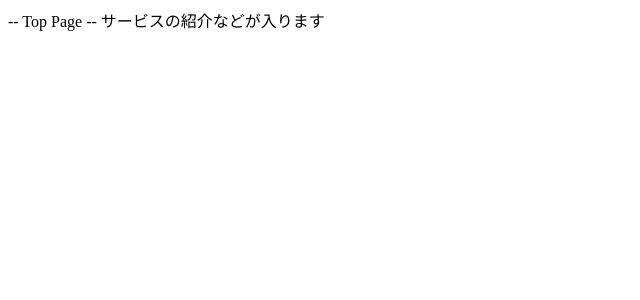
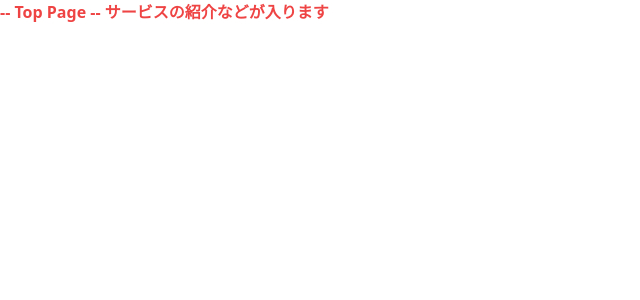
Before and after one commit to kawabata324/personal-history-front, a Nuxt app: page / in a window 1280 px wide. Shown: the top 300 px of the page, without its empty margins (0-640 px from the left). Built offline with nearby package versions, Linux system fonts and the light colour scheme.

Commit message:
add tailwind css

```diff
--- a/nuxt.config.ts
+++ b/nuxt.config.ts
@@ -2,5 +2,6 @@
 export default defineNuxtConfig({
   typescript: {
     strict: true
-  }
+  },
+  modules: ['@nuxtjs/tailwindcss']
 })
--- a/package.json
+++ b/package.json
@@ -14,6 +14,7 @@
   "devDependencies": {
     "@nuxt/eslint-config": "^0.1.1",
     "@nuxt/test-utils": "^3.3.1",
+    "@nuxtjs/tailwindcss": "^6.6.0",
     "@vue/eslint-config-prettier": "^7.1.0",
     "eslint": "^8.36.0",
     "eslint-plugin-prettier": "^4.2.1",
--- a/pages/index.vue
+++ b/pages/index.vue
@@ -1,7 +1,7 @@
 <script lang="ts" setup></script>
 
 <template>
-  <div>-- Top Page -- サービスの紹介などが入ります</div>
+  <div class="text-red-500 font-bold">-- Top Page -- サービスの紹介などが入ります</div>
 </template>
 
 <style scoped></style>
```
Also changed, not shown: 1 other file (tests, documents, lock files or other folders).
